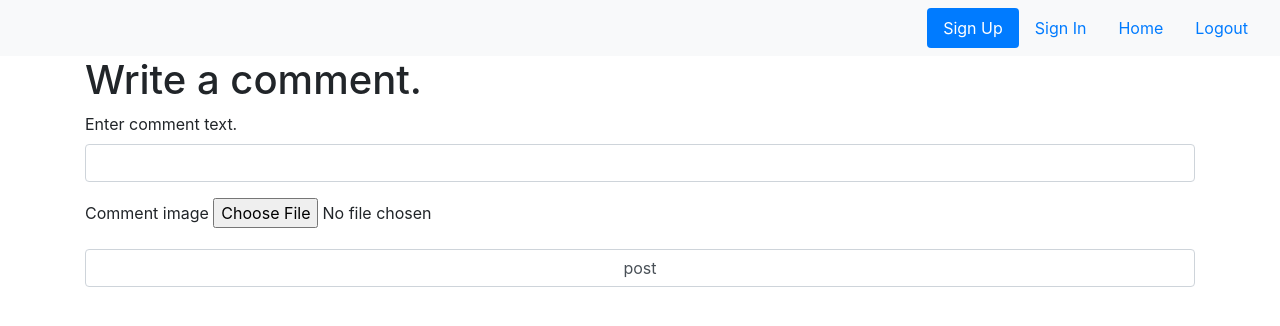
After one commit to Level-2-Project/Project---2, a PHP site: page /comments.php in a window 1280 px wide. The commit adds this page. Shown: the top 326 px of the page. Run offline with PHP 8.4, Linux system fonts and the light colour scheme.

Commit message:
Съвместна работа...

```diff
--- /dev/null
+++ b/Project/comments.php
@@ -0,0 +1,62 @@
+<?php
+
+include '../Project/includes/header.php';
+
+session_start();
+
+?>
+
+	<h1>Write a comment.</h1>
+<form method="post" action="" enctype="multipart/form-data">
+	<div class="form-group">
+		<label>Enter comment text.</label>
+		<input class="form-control" type="text" name="comment_text">
+	</div>
+	<div class="form-group">
+		<label for="product-image">Comment image</label>
+		<input type="file" id="post-image" name="image" value="">
+	</div>
+	<div class="form-group">
+		<input class="form-control" type="submit" name="submit" value="post">
+	</div>
+</form>
+
+<?php
+
+if( isset( $_POST['submit'] ) ){
+
+	$current_date = date('Y-m-d G:i:s');
+	$comment_text = $_POST['comment_text'];
+	$user_id = $_SESSION['user_id'];
+	$post_id = $_GET['id'];
+
+	if( isset( $_FILES['image'] ) ){
+
+		if( !empty( isset( $_FILES['image'] ) ) ){
+
+			if ($_FILES['image']['size'] > 100000) {
+       			die('upload file up to 100kb');
+   		 	}
+
+			$upload_dir = 'uploads/comments_uploads/';
+
+			$uploadfile = $upload_dir . basename( $_FILES['image']['name'] );
+
+			if ( move_uploaded_file( $_FILES['image']['tmp_name'], $uploadfile ) ) {
+				echo "File is valid, and was successfully uploaded.\n";
+			} else {
+				echo "Possible file upload attack!\n";
+			}
+		}
+	}
+
+	$insert_query = "INSERT INTO `comments`(`user_id`, `comment_text`, `created_at`, `image`, `post_id`) VALUES ('$user_id', '$comment_text', '$current_date', '$uploadfile', '$post_id')";
+
+	$result = mysqli_query($conn, $insert_query);
+
+	if($result){
+		echo header('Location:sign_in.php');
+	} else {
+		die('Query failed!' . mysqli_error($conn));
+	}
+}
--- a/Project/index.php
+++ b/Project/index.php
@@ -38,14 +38,16 @@ if( mysqli_num_rows( $result ) > 0 ){
 				<td><?= $row['name']?></td>
 				<td><?= $row['text']?></td>
 				<td>
-					<img src="<?= $row['image'] ?>" width="200">
+					<?php if( !empty( $row['image']) && ($row['image'] != 'uploads/posts_uploads/') ) : ?>
+						<img src="<?= $row['image'] ?>" width="200">
+					<?php endif; ?>
 				</td>
 				<td>
 					<?= $row['created_at']?>
 					<?= $row['likes']?>
 					<i class="fa fa-thumbs-o-up" aria-hidden="true"></i><a href="like.php?id=<?= $row['post_id']?>" class="btn btn-primary <?=(!isset($_SESSION['user_id'])) ? 'disabled' : ''  ?>" >Like</a>
 				</td>
-				<td><a href="update.php?id=<?= $row['product_id']?>" class="btn btn-warning">Comment</a></td>
+				<td><a href="comments.php?id=<?= $row['post_id']?>" class="btn btn-warning <?=(!isset($_SESSION['user_id'])) ? 'disabled' : ''  ?>" >Comment</a></td>
 				<td><a href="delete.php?id=<?= $row['post_id']?>" class="btn btn-danger">Delete</a></td>
 			</tr>
 			<?php
```
Also changed, not shown: Project/post.php (+6 -6 lines), Project/uploads/comments_uploads/2.jpg (added), Project/uploads/comments_uploads/cloud.jpg (added), Project/uploads/posts_uploads/3-планета.jpg (renamed from Project/uploads/3-планета.jpg), Project/uploads/posts_uploads/cloud.jpg (added), 1 other file.
